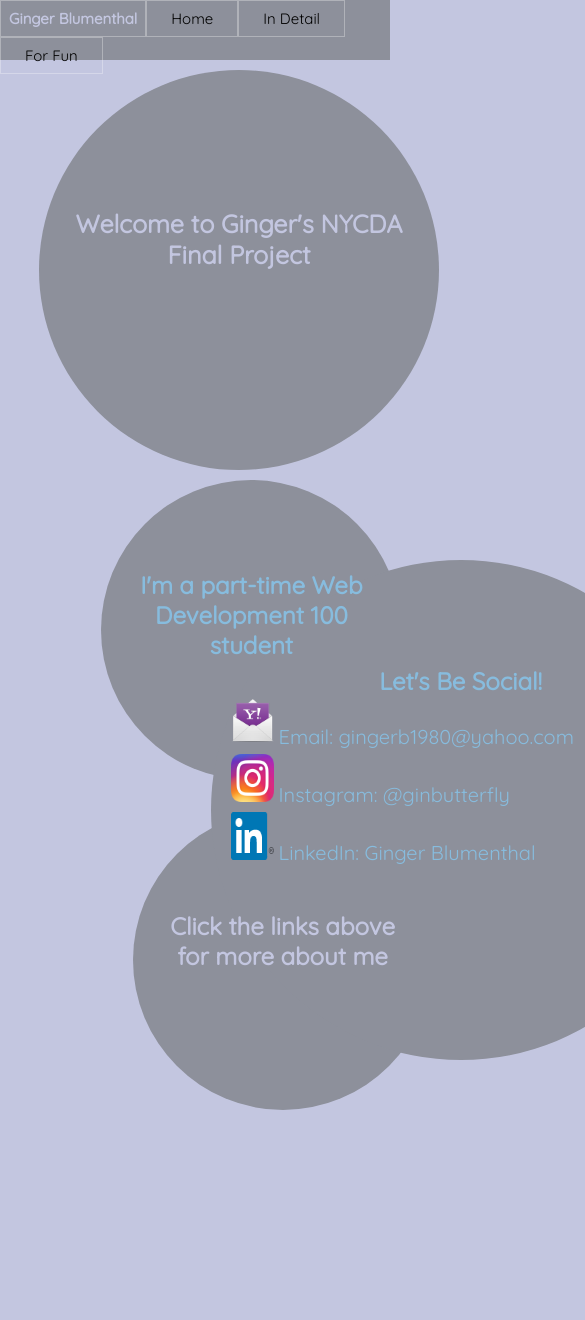
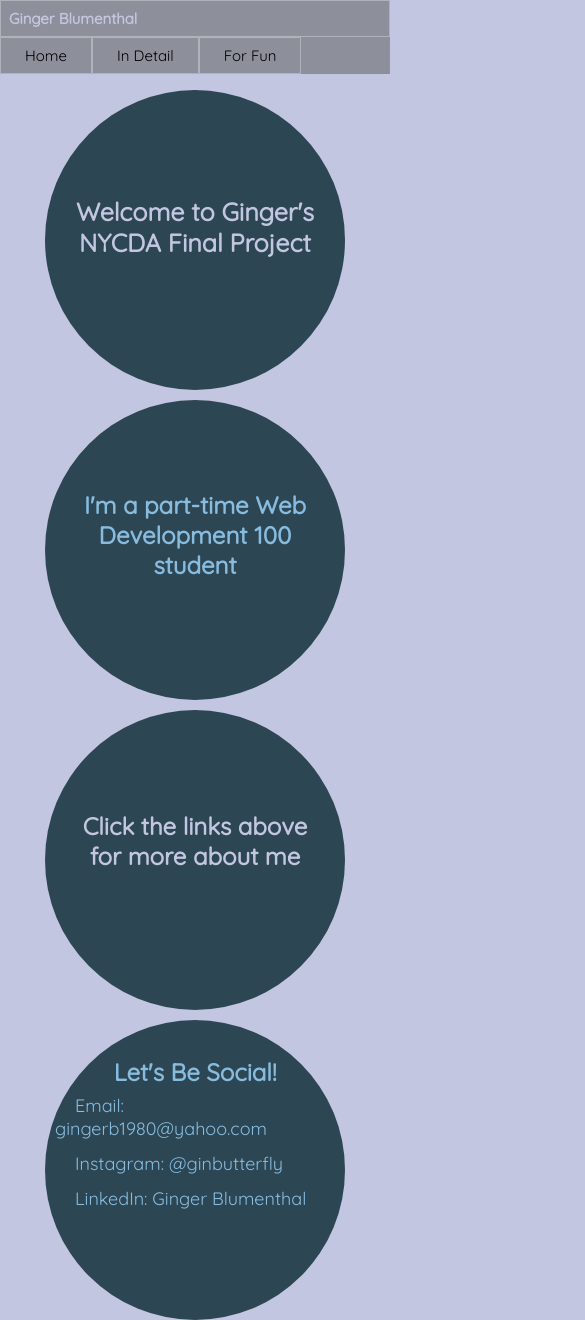
Before and after one commit to ginbutterfly/NYCDA-Web100-Final, a plain HTML site: page index.html in a window 390 px wide. Shown: the top 1320 px of the page, 585 px wide, since content can reach past the window. Before the commit the page ends 1110 px from the top, so only its background shows below. Drawn offline with nearby package versions, Linux system fonts and the light colour scheme.

Commit message:
update main page for mobile version

```diff
--- a/about.html
+++ b/about.html
@@ -5,6 +5,7 @@
 		<meta charset="utf-8">
 		<meta name="viewport" content="width=device-width, initial-scale=1">
 
+  		<link rel="stylesheet" type="text/css" href="style/navbar.css">
 		<link rel="stylesheet" type="text/css" href="style/about.css">
 		<link href="https://fonts.googleapis.com/css?family=Quicksand" rel="stylesheet">
 
--- a/index.html
+++ b/index.html
@@ -5,6 +5,7 @@
 		<meta charset="utf-8">
 		<meta name="viewport" content="width=device-width, initial-scale=1">
 
+  		<link rel="stylesheet" type="text/css" href="style/navbar.css">
 		<link rel="stylesheet" type="text/css" href="style/style.css">
 		<link href="https://fonts.googleapis.com/css?family=Quicksand" rel="stylesheet">
 
@@ -14,7 +15,7 @@
 		<nav id="nav-menu">
 
 			<ul class="links">
-				<li><strong>Ginger Blumenthal</strong></li>
+				<li id="ginger"><strong>Ginger Blumenthal</strong></li>
 				<li><a href="index.html">Home</a></li>
 				<li><a href="about.html">In Detail</a></li>
 				<li><a href="fun.html">For Fun</a></li>
--- a/style/about.css
+++ b/style/about.css
@@ -10,44 +10,6 @@ body {
 
 p {
 	font-size: 22px;
-}
-
-#nav-menu {
-	font-size: 20px;
-	font-family: 'Quicksand', sans-serif;
-	background-color:#8d909b;
-	color: #c3c6e0;
-	margin: auto;
-	position: fixed;
-	top: 0;
-	width: 100%;
-}
-
-nav.ul {
-	list-style-type: none;
-	margin: 0;
-	padding: 0;
-	overflow: hidden;
-}
-
-
-.links li {
-	display: block;
-	padding: 8px;
-	float: left;
-
-}
-
-.links li a {
-	color: #000;
-   padding: 8px 16px;
-   text-decoration: none;
-   text-align: center;
-}
-
-.links li a:hover {
-    background-color: #555;
-    color: #c3c6e0;
 }
 
 #content {
@@ -129,6 +91,7 @@ nav.ul {
 
 	#nav-menu {
 		font-size: 15px;
+		height: auto;
 	}
 
 
@@ -146,8 +109,6 @@ nav.ul {
       /*border-right:1px solid rgba(255,255,255,0.3);*/
     }
 
-    #nav-menu li.full-width {
-        position: relative;
-    }
+
 
 }
--- a/style/fun.css
+++ b/style/fun.css
@@ -13,46 +13,9 @@ p {
 	margin-top: 10px;
 }
 
-#nav-menu {
-	font-size: 20px;
-	font-family: 'Quicksand', sans-serif;
-	background-color:#8d909b;
-	color: #c3c6e0;
-	margin: auto;
-	height: 60px;
-	position: fixed;
-	top: 0;
-	width: 100%;
-}
-
-nav.ul {
-	list-style-type: none;
-	margin: 0;
-	padding: 0;
-	overflow: hidden;
-}
 
 
-.links li {
-	display: block;
-	padding: 8px;
-	float: left;
-
-}
-
-.links li a {
-	color: #000;
-   padding: 8px 16px;
-   text-decoration: none;
-   text-align: center;
-}
-
-.links li a:hover {
-    background-color: #555;
-    color: #c3c6e0;
-}
-
-#content {
+#fun-content {
 	margin-top: 70px;
 	margin-left: 25%;
 	margin-right: 25%;
--- /dev/null
+++ b/style/navbar.css
@@ -0,0 +1,38 @@
+#nav-menu {
+	font-size: 20px;
+	font-family: 'Quicksand', sans-serif;
+	background-color:#8d909b;
+	color: #c3c6e0;
+	margin: auto;
+	height: 60px;
+	position: fixed;
+	top: 0;
+	width: 100%;
+}
+
+nav.ul {
+	list-style-type: none;
+	margin: 0;
+	padding: 0;
+	overflow: hidden;
+}
+
+
+.links li {
+	display: block;
+	padding: 8px;
+	float: left;
+
+}
+
+.links li a {
+	color: #000;
+   padding: 8px 16px;
+   text-decoration: none;
+   text-align: center;
+}
+
+.links li a:hover {
+    background-color: #555;
+    color: #c3c6e0;
+}
--- a/style/style.css
+++ b/style/style.css
@@ -12,44 +12,6 @@ p {
 	font-size: 22px;
 }
 
-#nav-menu {
-	font-size: 20px;
-	font-family: 'Quicksand', sans-serif;
-	background-color:#8d909b;
-	color: #c3c6e0;
-	margin: auto;
-	height: 60px;
-	position: fixed;
-	top: 0;
-	width: 100%;
-}
-
-nav.ul {
-	list-style-type: none;
-	margin: 0;
-	padding: 0;
-	overflow: hidden;
-}
-
-
-.links li {
-	display: block;
-	padding: 8px;
-	float: left;
-
-}
-
-.links li a {
-	color: #000;
-   padding: 8px 16px;
-   text-decoration: none;
-   text-align: center;
-}
-
-.links li a:hover {
-    background-color: #2d4654;
-    color: #c3c6e0;
-}
 
 #about-content {
 	margin-top: 70px;
@@ -64,7 +26,7 @@ nav.ul {
 	padding-top: 10px;
 }
 
-#welcome{
+#welcome {
 	margin: auto;
 	margin-top: 20px;
 	width: 400px;
@@ -80,7 +42,7 @@ nav.ul {
 	border-color: #c3c6e0;*/
 }
 
-#student{
+#student {
 	margin-left: 20%;
 	margin-top: 10px;
 	width: 300px;
@@ -132,7 +94,6 @@ nav.ul {
 	width: 500px;
 	height: 500px;
 	background-color: #8d909b;
-	border-radius: 20px;
 	padding: 20px;
 	box-sizing: border-box;
 	border-radius: 50%;
@@ -187,7 +148,7 @@ nav.ul {
 /* range: 501-800px; */
 @media all and (min-width: 501px) and (max-width: 800px) {
 
-	#content {
+	#about-content {
 		margin-left: 10%;
 		margin-right: 10%;
 	}
@@ -203,9 +164,9 @@ nav.ul {
     	box-sizing: border-box;
 	}
 
-	#content {
-		margin-left: 10px;
-		margin-right: 10px;
+	#about-content {
+		margin-left: 0;
+		margin-right: 0;
 	}
 
 	h1 {
@@ -221,28 +182,80 @@ nav.ul {
 		width: 100%;
 	}
 
-
 	#nav-menu {
 		font-size: 15px;
+		height: auto;
 	}
 
 
    #nav-menu ul {
-        width: 100%;
-        border-radius: 0;
+   	margin-left: 0;
+      width: 100%;
+      border-radius: 0;
     }
 
     #nav-menu li {
-      position:relative;
-	   /*width:33.33%;*/
-      box-sizing: border-box;
+    	margin-left: 0;
+      position: relative;
+	   box-sizing: border-box;
       text-align: left;
       border: 1px solid rgba(255,255,255,0.3);
       /*border-right:1px solid rgba(255,255,255,0.3);*/
     }
 
-    #nav-menu li.full-width {
-        position: relative;
-    }
+   #welcome {
+    	margin: 0 auto;
+		margin-top: 90px;
+		width: 300px;
+		height: 300px;
+		padding: 5px;
+		padding-top: 6em;
+		background-color: #2d4654;
+	}
 
+	#student {
+    	margin: 0 auto;
+		margin-top: 10px;
+		background-color: #2d4654;
+   }
+
+   #see-above {
+    	margin: 0 auto;
+		margin-top: 10px;
+		background-color: #2d4654;
+   }
+
+   #contact {
+    	margin: 0 auto;
+		margin-top: 10px;
+		background-color: #2d4654;
+		width: 300px;
+		height: 300px;
+		border-radius: 50%;
+		padding: 5px;
+		padding-top: 2em;
+   }
+
+   #contact h2 {
+		padding-top: 5px;
+		/*font-size: 18px;*/
+	}
+
+	#contact img {
+	width: 20px;
+	height: 20px;
+	padding-right: 2px;
+	visibility: hidden;
+	}
+
+   #contact ul {
+    	text-align: left;
+    	margin-top: 0px;
+    	margin-bottom: 2em;
+   }
+
+   #contact li {
+    	font-size: 18px;
+    	padding: 5px;
+   }
 }
```
Also changed, not shown: fun.html (+3 -2 lines).
